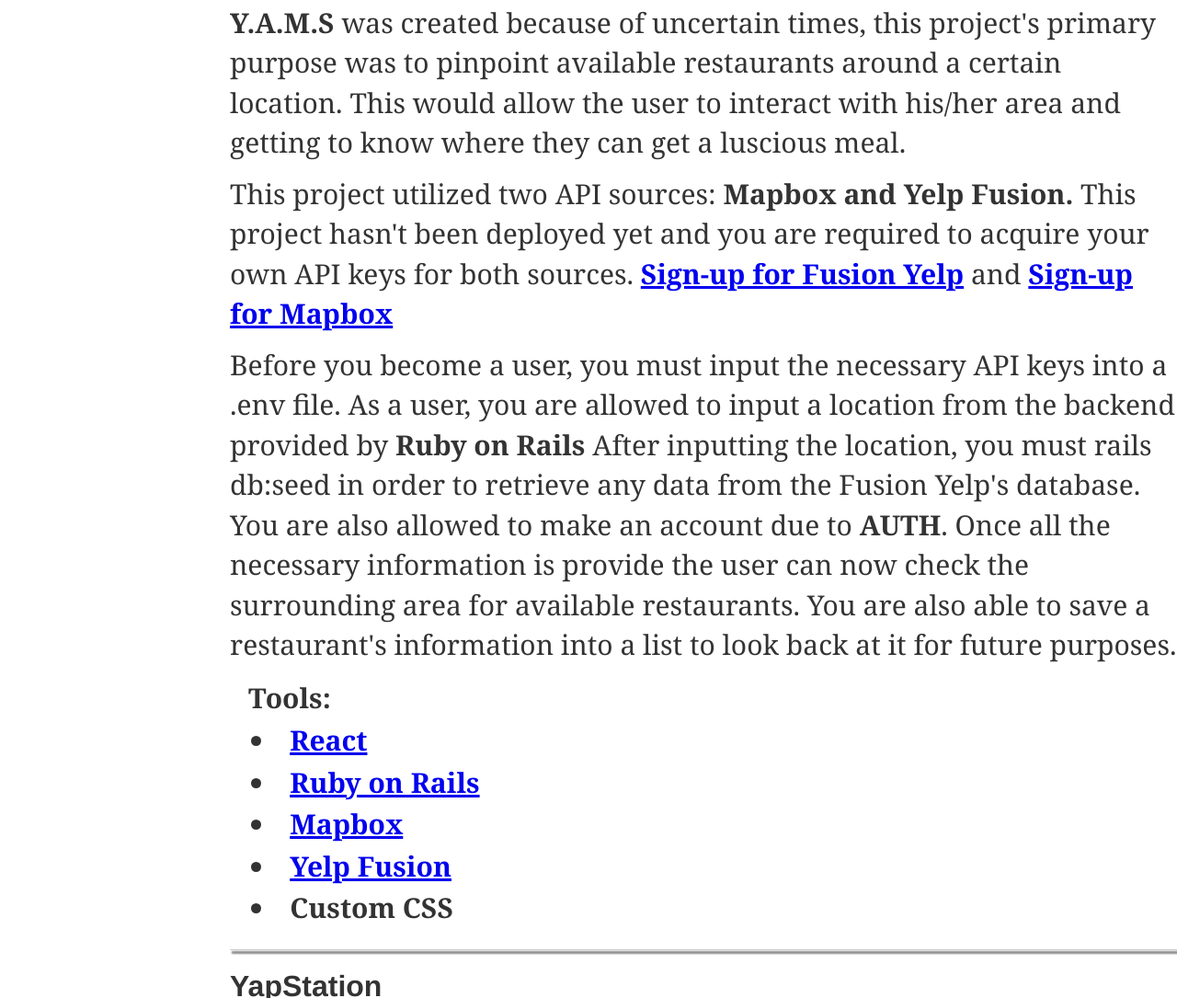
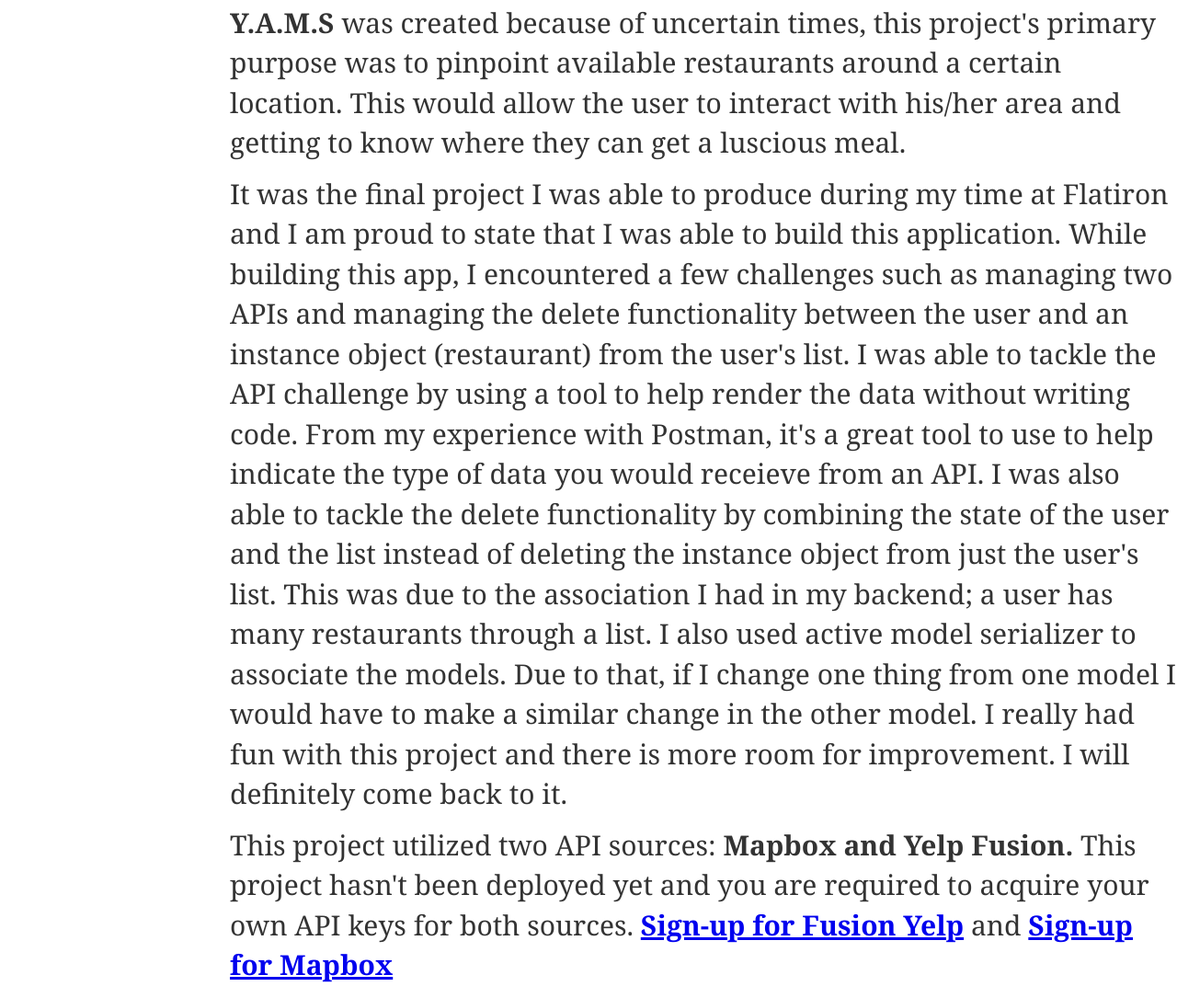
Before and after one commit to davidcha17/portfolio, a Gatsby site: page /projects in a window 1280 px wide. Shown: the part 2212-3297 px from the top of the page at 92% size. Built offline with nearby package versions, Linux system fonts and the light colour scheme; Gatsby itself is replaced by a stand-in of ours.

Commit message:
more content

```diff
--- a/src/pages/projects.js
+++ b/src/pages/projects.js
@@ -47,13 +47,21 @@
           <p><strong>Y.A.M.S</strong> was created because of uncertain times, this project's primary purpose was to pinpoint
           available restaurants around a certain location. This would allow the user to interact with his/her area and getting to
           know where they can get a luscious meal.</p>
+          <p>It was the final project I was able to produce during my time at Flatiron and I am proud to state that I was able to build this application.
+          While building this app, I encountered a few challenges such as managing two APIs and managing the delete functionality between the user and an instance object (restaurant)
+          from the user's list. I was able to tackle the API challenge by using a tool to help render the data without writing code. From my experience with Postman, it's
+          a great tool to use to help indicate the type of data you would receieve from an API. I was also able to tackle the delete functionality
+          by combining the state of the user and the list instead of deleting the instance object from just the user's list. This was due to the association I had in my backend;
+          a user has many restaurants through a list. I also used active model serializer to associate the models. Due to that, if I change one thing from one model
+          I would have to make a similar change in the other model. I really had fun with this project and there is more room for improvement. I will definitely come
+          back to it.</p>
 
           <p>This project utilized two API sources: <strong>Mapbox and Yelp Fusion.</strong> This project hasn't been deployed yet and
           you are required to acquire your own API keys for both sources. <strong><a href="https://www.yelp.com/developers/v3/manage_app" target="_blank" rel="noreferrer">Sign-up for Fusion Yelp</a></strong> and <strong><a href="https://account.mapbox.com/auth/signup/" target="_blank" rel="noreferrer">Sign-up for Mapbox</a></strong> </p>
 
           <p>Before you become a user, you must input the necessary API keys into a .env file. As a user, you are allowed to input a location from the backend provided by <strong>Ruby on Rails</strong> After inputting
-          the location, you must rails db:seed in order to retrieve any data from the Fusion Yelp's database. You are also allowed to make an account due to <strong>AUTH</strong>. Once all the necessary information is provide
-          the user can now check the surrounding area for available restaurants. You are also able to save a restaurant's information into a list to look back at it for future purposes.</p>
+          the location, you must rails db:seed in order to retrieve any data from the Fusion Yelp's database. You are also allowed to make an account due to <strong>AUTH</strong>. Once all the necessary information is provided
+          the user can now check the surrounding area for available restaurants. You are also able to save a restaurant's information into a list so that they may be able to have a history.</p>
 
         </div>
         <div className={style.tools} >
```
